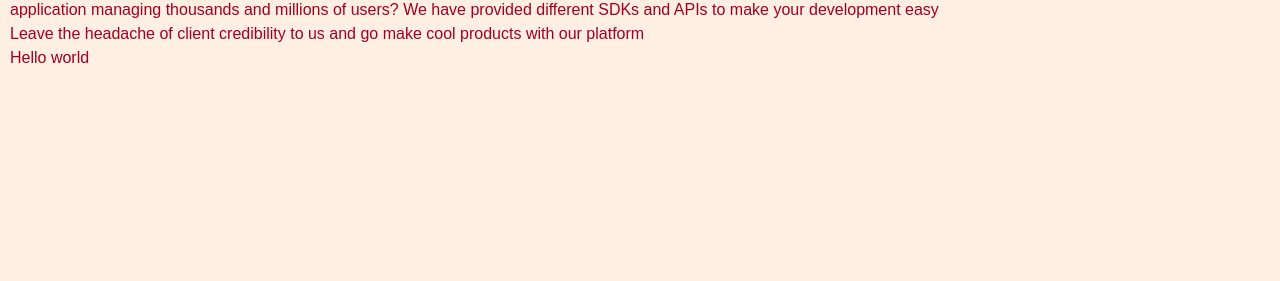
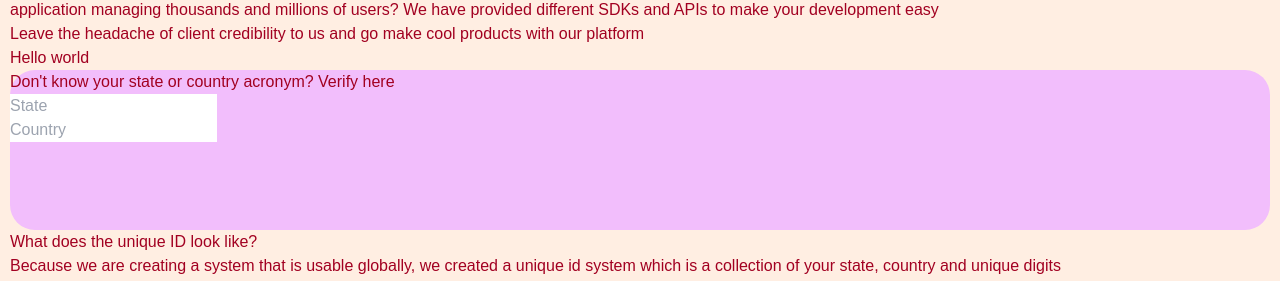
Before and after one commit to afobaje/kredibu, a Next.js app: page / in a window 1280 px wide. Shown: the part 1042-1323 px from the top of the page. Before the commit the page ends 1112 px from the top, so only its background shows below. Built offline with nearby package versions, Linux system fonts and the light colour scheme.

Commit message:
worked on checking state and country

```diff
--- a/src/app/globals.css
+++ b/src/app/globals.css
@@ -1,4 +1,4 @@
- @tailwind base;
+@tailwind base;
 @tailwind components;
 @tailwind utilities;
 
@@ -51,6 +51,14 @@ li::before{
 }
 }
 
+.verify-card{
+  /* color: #ffeee2; */
+  background-color: var(--mauve);
+  height: 10rem;
+  border-radius: 25px;
+  /* height: 100%; */
+}
+
 @media (width<=768px) {
   .list-benefit {
     padding-left: 0px;
--- /dev/null
+++ b/src/components/DesignComponents/InputField.tsx
@@ -0,0 +1,13 @@
+import { InputType } from '@/Types/ComponentType'
+
+
+
+
+
+export default function InputField({type="text",onChange,value,placeholder}:InputType) {
+  return (
+    <div>
+        <input value={value} placeholder={placeholder} className='m-2 outline-none p-2 rounded-md' onChange={onChange} type={type} />
+    </div>
+  )
+}
--- a/src/components/HomePage.tsx
+++ b/src/components/HomePage.tsx
@@ -1,13 +1,73 @@
+
+'use client'
 import { HomePageType } from '@/Types/ComponentType'
 import clsx from 'clsx'
 import Image from 'next/image'
 import ImageFiles from './../Constants/Image'
 import { Container } from './DesignComponents/Container'
 import LinkButton from './DesignComponents/LinkButton'
+import InputField from './DesignComponents/InputField'
+import { ChangeEvent, useState } from 'react'
 const { Trust } = ImageFiles;
 
 function HomePageContainer({ className, children }: HomePageType) {
     return <div className={clsx('min-h-[60lvh] my-10', className)}>{children}</div>
+}
+
+function UniqueId() {
+    const [userState, setUserState] = useState('')
+    const [userCountry, setUserCountry] = useState('')
+    function handleStateChange(e: ChangeEvent<HTMLInputElement>) {
+        setUserState(e.target.value);
+    }
+
+
+    function isEven(val: number) {
+        return val % 2 == 0;
+    }
+
+
+    function getAcronym(value: string) {
+        const splitValues = value.split('');
+        const isValueEven = isEven(splitValues.length);
+        if (isValueEven) {
+            const acronym = splitValues.slice(0, 3)
+            return acronym.join('').toUpperCase();
+        }
+        if (splitValues.length === 3) {
+            return splitValues.join('').toUpperCase();
+        }
+    }
+
+    function handleCountryChange(e: ChangeEvent<HTMLInputElement>) {
+        setUserCountry(e.target.value);
+    }
+    return <HomePageContainer className='flex gap-3 items-center justify-center'>
+        <div className="flex verify-card min-h-80 p-5 w-full">
+            <div className="flex flex-col gap-3">
+                <h2 className='text-2xl '>
+                    {`Don't know your state or country acronym? Verify here`}
+                </h2>
+                <div className="flex">
+                    <div className="input-container flex flex-col gap-2">
+                        <InputField placeholder='State' value={userState} onChange={handleStateChange} type='text' />
+                        <p className='ml-2'>{userState}</p>
+                        <p>{userState !== '' ? getAcronym(userState) : ''}</p>
+                    </div>
+                    <div className="input-container flex flex-col gap-2">
+                        <InputField placeholder='Country' value={userCountry} onChange={handleCountryChange} type='text' />
+                        <p className='ml-2'>{userCountry}</p>
+                        <p>{userCountry !== '' ? getAcronym(userCountry) : ''}</p>
+                    </div>
+                </div>
+            </div>
+        </div>
+        <div className="flex max-w-[45%] pl-5 flex-col gap-3">
+            <h2 className="text-3xl">What does the unique ID look like?</h2>
+            <p className='text-lg'>Because we are creating a system that is usable globally, we created a unique id system which is a collection of your state, country and unique digits</p>
+            <p className='text-lg'>Any state or country is easily verifiable here</p>
+        </div>
+    </HomePageContainer>
 }
 
 function DeveloperExperience() {
@@ -68,12 +128,19 @@ function HeroNav() {
     </div>
 }
 
+
+function Footer() {
+    return <footer></footer>
+}
+
 export default function HomePage() {
     return (
         <Container className='flex gap-5 flex-col'>
             <HeroNav />
             <HowToUse />
             <DeveloperExperience />
+            <UniqueId />
+            <Footer />
         </Container>
     )
 }
```
Also changed, not shown: src/Types/ComponentType.tsx (+11 -4 lines).
